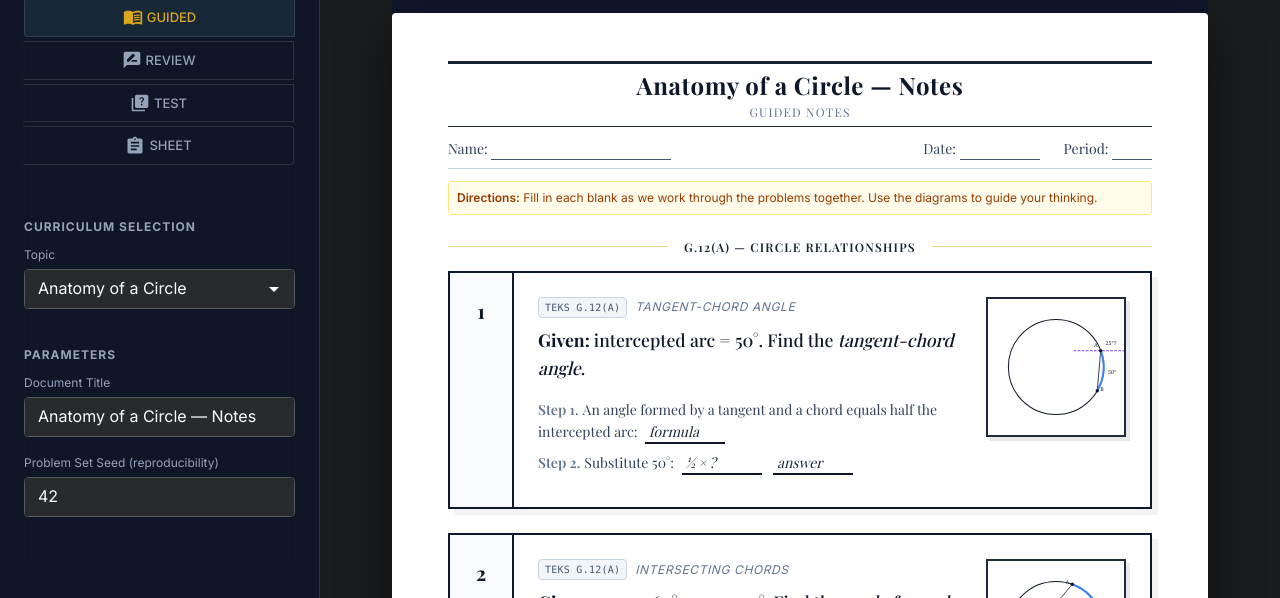
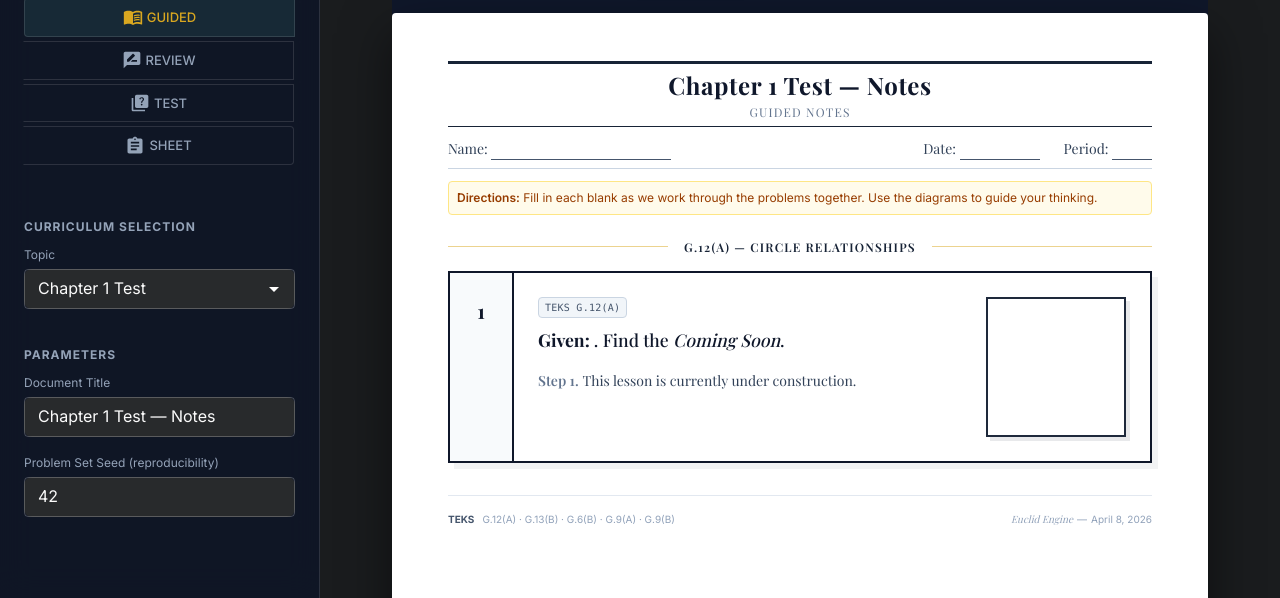
Before and after one commit to shrimpyt/MathViz-MVP, a Next.js app: page / in a window 1280 px wide. Shown: the part 202-800 px from the top of the page. Built offline with nearby package versions, Linux system fonts and the light colour scheme; a web font is replaced by a local one.

Commit message:
feat: Reorganize curriculum by chapter and add 13 chapter test stubs

```diff
--- a/src/components/WorksheetGenerator.tsx
+++ b/src/components/WorksheetGenerator.tsx
@@ -380,6 +380,7 @@ export default function WorksheetGenerator() {
               </Typography>
               <Autocomplete
                 options={CURRICULUM_REGISTRY}
+                groupBy={(option) => option.chapterTitle}
                 getOptionLabel={(option) => option.title}
                 value={CURRICULUM_REGISTRY.find(t => t.id === selectedTopicId) || CURRICULUM_REGISTRY[0]}
                 onChange={(_, newValue) => {
--- a/src/modules/CurriculumRegistry.ts
+++ b/src/modules/CurriculumRegistry.ts
@@ -21,6 +21,10 @@ import { mulberry32 } from "@/lib/math-utils";
 export interface CurriculumEntry {
   /** Unique key used in URL params / state */
   id: string;
+  /** Chapter number in the textbook */
+  chapter: number;
+  /** Human-friendly chapter title */
+  chapterTitle: string;
   /** Human-friendly story title shown in the UI */
   title: string;
   /** One-sentence story framing shown as a sub-label */
@@ -86,6 +90,18 @@ function elevationDepressionProblems(mode: OutputMode, seed: number): MathProble
   return generateTrigProblems(rng, count, ["ElevationDepression"]);
 }
 
+function placeholderGenerator(mode: OutputMode, seed: number): MathProblem[] {
+  return [{
+    type: "G.12A" as any, // Placeholder type
+    subtype: "TBD" as any,
+    given: {},
+    find: "Coming Soon",
+    answer: "Check back later",
+    steps: [{ instruction: "This lesson is currently under construction." }],
+    svgParams: { kind: "Circle" as any }
+  }] as any;
+}
+
 function mixedProblems(mode: OutputMode, seed: number): MathProblem[] {
   const rng = mulberry32(seed);
   const multiplier = mode === "Review" ? 3 : 1;
@@ -98,35 +114,98 @@ function mixedProblems(mode: OutputMode, seed: number): MathProblem[] {
 // ── The registry ──────────────────────────────────────────────────────────────
 
 export const CURRICULUM_REGISTRY: CurriculumEntry[] = [
+  // ── Chapter 1: Tools of Geometry ───────────────────────────────────────────
   {
-    id: "anatomy-of-a-circle",
-    title: "Anatomy of a Circle",
-    story: "Master inscribed angles, central angles, tangents, chords, and secants.",
-    teks: "G.12(A)",
-    description:
-      "Problems on Inscribed Angle Theorem, Central Angle Theorem, Tangent-Chord angles, intersecting chords, and two-secant angles.",
-    generate: circleProblems,
+    id: "ch1-test",
+    chapter: 1,
+    chapterTitle: "Chapter 1: Tools of Geometry",
+    title: "Chapter 1 Test",
+    story: "Comprehensive assessment of geometric foundations.",
+    teks: "G.2(B) · G.5(C)",
+    description: "Points, lines, planes, segments, and basic constructions.",
+    generate: placeholderGenerator,
   },
+  // ── Chapter 2: Reasoning and Proof ────────────────────────────────────────
   {
-    id: "target-zone",
-    title: "Target Zone",
-    story: "Calculate the probability a dart hits the bullseye — or a spinner lands on the shaded region.",
-    teks: "G.13(B)",
-    description:
-      "Area-based geometric probability using concentric circle (bullseye) and shaded sector (spinner) models.",
-    generate: probabilityProblems,
+    id: "ch2-test",
+    chapter: 2,
+    chapterTitle: "Chapter 2: Reasoning and Proof",
+    title: "Chapter 2 Test",
+    story: "Logic and formal proof structures.",
+    teks: "G.4(A) · G.4(B)",
+    description: "Conditional statements, deductive reasoning, and segment/angle proofs.",
+    generate: placeholderGenerator,
   },
+  // ── Chapter 3: Parallel & Perpendicular Lines ─────────────────────────────
+  {
+    id: "ch3-test",
+    chapter: 3,
+    chapterTitle: "Chapter 3: Parallel & Perpendicular Lines",
+    title: "Chapter 3 Test",
+    story: "Angles created by transversals and parallel lines.",
+    teks: "G.5(A) · G.5(B)",
+    description: "Parallel lines, slope, and equations of lines.",
+    generate: placeholderGenerator,
+  },
+  // ── Chapter 4: Congruent Triangles ────────────────────────────────────────
   {
     id: "logic-of-congruence",
+    chapter: 4,
+    chapterTitle: "Chapter 4: Congruent Triangles",
     title: "Logic of Congruence",
     story: "Prove two triangles are congruent using SSS, SAS, ASA, AAS, or HL.",
     teks: "G.6(B)",
-    description:
-      "Structured two-column proofs applying the five triangle congruence theorems.",
+    description: "Structured two-column proofs applying the five triangle congruence theorems.",
     generate: congruenceProblems,
   },
   {
+    id: "ch4-test",
+    chapter: 4,
+    chapterTitle: "Chapter 4: Congruent Triangles",
+    title: "Chapter 4 Test",
+    story: "Assessment of triangle congruence and classification.",
+    teks: "G.6(B)",
+    description: "Comprehensive test on SSS, SAS, ASA, AAS, and HL postulates.",
+    generate: placeholderGenerator,
+  },
+  // ── Chapter 5: Relationships Within Triangles ─────────────────────────────
+  {
+    id: "ch5-test",
+    chapter: 5,
+    chapterTitle: "Chapter 5: Relationships Within Triangles",
+    title: "Chapter 5 Test",
+    story: "Bisectors, medians, altitudes, and triangle inequalities.",
+    teks: "G.5(D) · G.6(D)",
+    description: "Incenter, circumcenter, centroid, and orthocenter properties.",
+    generate: placeholderGenerator,
+  },
+  // ── Chapter 6: Polygons and Quadrilaterals ────────────────────────────────
+  {
+    id: "ch6-test",
+    chapter: 6,
+    chapterTitle: "Chapter 6: Polygons and Quadrilaterals",
+    title: "Chapter 6 Test",
+    story: "Properties of parallelograms and special quadrilaterals.",
+    teks: "G.6(E)",
+    description: "Rhombuses, rectangles, squares, trapezoids, and kites.",
+    generate: placeholderGenerator,
+  },
+  // ── Chapter 7: Similarity ──────────────────────────────────────────────────
+  {
+    id: "ch7-test",
+    chapter: 7,
+    chapterTitle: "Chapter 7: Similarity",
+    title: "Chapter 7 Test",
+    story: "Ratios, proportions, and similar figures.",
+    teks: "G.7(A) · G.7(B)",
+    description: "Triangle similarity theorems (AA~, SAS~, SSS~) and dilations.",
+    generate: placeholderGenerator,
+  },
+  // ── Chapter 8: Right Triangles and Trigonometry ───────────────────────────
+  {
     id: "trig-1-ratios",
+    chapter: 8,
+    chapterTitle: "Chapter 8: Right Triangles and Trigonometry",
     title: "Trigonometry: Introduction to Ratios",
     story: "Identify sine, cosine, and tangent fractions for a reference angle.",
     teks: "G.9(A)",
@@ -135,6 +214,8 @@ export const CURRICULUM_REGISTRY: CurriculumEntry[] = [
   },
   {
     id: "trig-2-sides",
+    chapter: 8,
+    chapterTitle: "Chapter 8: Right Triangles and Trigonometry",
     title: "Trigonometry: Solving for Sides",
     story: "Use trigonometric ratios to find missing side lengths.",
     teks: "G.9(A)",
@@ -143,6 +224,8 @@ export const CURRICULUM_REGISTRY: CurriculumEntry[] = [
   },
   {
     id: "trig-3-angles",
+    chapter: 8,
+    chapterTitle: "Chapter 8: Right Triangles and Trigonometry",
     title: "Trigonometry: Solving for Angles",
     story: "Use inverse trigonometric functions to find missing angles.",
     teks: "G.9(A)",
@@ -151,6 +234,8 @@ export const CURRICULUM_REGISTRY: CurriculumEntry[] = [
   },
   {
     id: "special-right-triangles",
+    chapter: 8,
+    chapterTitle: "Chapter 8: Right Triangles and Trigonometry",
     title: "Special Right Triangles",
     story: "Apply the exact ratios for 45-45-90 and 30-60-90 triangles.",
     teks: "G.9(B)",
@@ -159,6 +244,8 @@ export const CURRICULUM_REGISTRY: CurriculumEntry[] = [
   },
   {
     id: "elevation-depression",
+    chapter: 8,
+    chapterTitle: "Chapter 8: Right Triangles and Trigonometry",
     title: "Angles of Elevation & Depression",
     story: "Solve real-world trigonometry problems using surveyor and lighthouse scenarios.",
     teks: "G.9(A)",
@@ -166,13 +253,89 @@ export const CURRICULUM_REGISTRY: CurriculumEntry[] = [
     generate: elevationDepressionProblems,
   },
   {
-    id: "circles-and-probability",
-    title: "Circles & Probability",
-    story: "A combined review covering both circle theorems and area-based probability.",
-    teks: "G.12(A) · G.13(B)",
-    description:
-      "Mixed problem set spanning circle theorems and geometric probability — ideal for end-of-unit review.",
-    generate: mixedProblems,
+    id: "ch8-test",
+    chapter: 8,
+    chapterTitle: "Chapter 8: Right Triangles and Trigonometry",
+    title: "Chapter 8 Test",
+    story: "Comprehensive assessment of Right Triangles and Trigonometry.",
+    teks: "G.8(A) · G.9(A) · G.9(B)",
+    description: "Pythagorean theorem, special right triangles, and SOH CAH TOA.",
+    generate: placeholderGenerator,
+  },
+  // ── Chapter 9: Transformations ────────────────────────────────────────────
+  {
+    id: "ch9-test",
+    chapter: 9,
+    chapterTitle: "Chapter 9: Transformations",
+    title: "Chapter 9 Test",
+    story: "Reflections, translations, rotations, and symmetry.",
+    teks: "G.3(A) · G.3(B) · G.3(C)",
+    description: "Rigid motions and composition of transformations.",
+    generate: placeholderGenerator,
+  },
+  // ── Chapter 10: Area ──────────────────────────────────────────────────────
+  {
+    id: "ch10-test",
+    chapter: 10,
+    chapterTitle: "Chapter 10: Area",
+    title: "Chapter 10 Test",
+    story: "Area of polygons and composite figures.",
+    teks: "G.11(B)",
+    description: "Calculating area for triangles, quadrilaterals, and regular polygons.",
+    generate: placeholderGenerator,
+  },
+  // ── Chapter 11: Surface Area and Volume ──────────────────────────────────
+  {
+    id: "ch11-test",
+    chapter: 11,
+    chapterTitle: "Chapter 11: Surface Area and Volume",
+    title: "Chapter 11 Test",
+    story: "3D geometry, prisms, cylinders, pyramids, and spheres.",
+    teks: "G.11(C)",
+    description: "Surface area and volume of three-dimensional solids.",
+    generate: placeholderGenerator,
+  },
+  // ── Chapter 12: Circles ───────────────────────────────────────────────────
+  {
+    id: "anatomy-of-a-circle",
+    chapter: 12,
+    chapterTitle: "Chapter 12: Circles",
+    title: "Anatomy of a Circle",
+    story: "Master inscribed angles, central angles, tangents, chords, and secants.",
+    teks: "G.12(A)",
+    description: "Problems on Inscribed Angle Theorem, Central Angle Theorem, Tangent-Chord angles, intersecting chords, and two-secant angles.",
+    generate: circleProblems,
+  },
+  {
+    id: "ch12-test",
+    chapter: 12,
+    chapterTitle: "Chapter 12: Circles",
+    title: "Chapter 12 Test",
+    story: "Comprehensive assessment of circle theorems.",
+    teks: "G.12(A)",
+    description: "Tangents, chords, arcs, and angles in circles.",
+    generate: placeholderGenerator,
+  },
+  // ── Chapter 13: Probability ────────────────────────────────────────────────
+  {
+    id: "target-zone",
+    chapter: 13,
+    chapterTitle: "Chapter 13: Probability",
+    title: "Target Zone",
+    story: "Calculate the probability a dart hits the bullseye — or a spinner lands on the shaded region.",
+    teks: "G.13(B)",
+    description: "Area-based geometric probability using concentric circle (bullseye) and shaded sector (spinner) models.",
+    generate: probabilityProblems,
+  },
+  {
+    id: "ch13-test",
+    chapter: 13,
+    chapterTitle: "Chapter 13: Probability",
+    title: "Chapter 13 Test",
+    story: "Geometric probability and permutations.",
+    teks: "G.13(B) · G.13(C)",
+    description: "Area probability, sample space, and simple probability events.",
+    generate: placeholderGenerator,
   },
 ];
 
```
